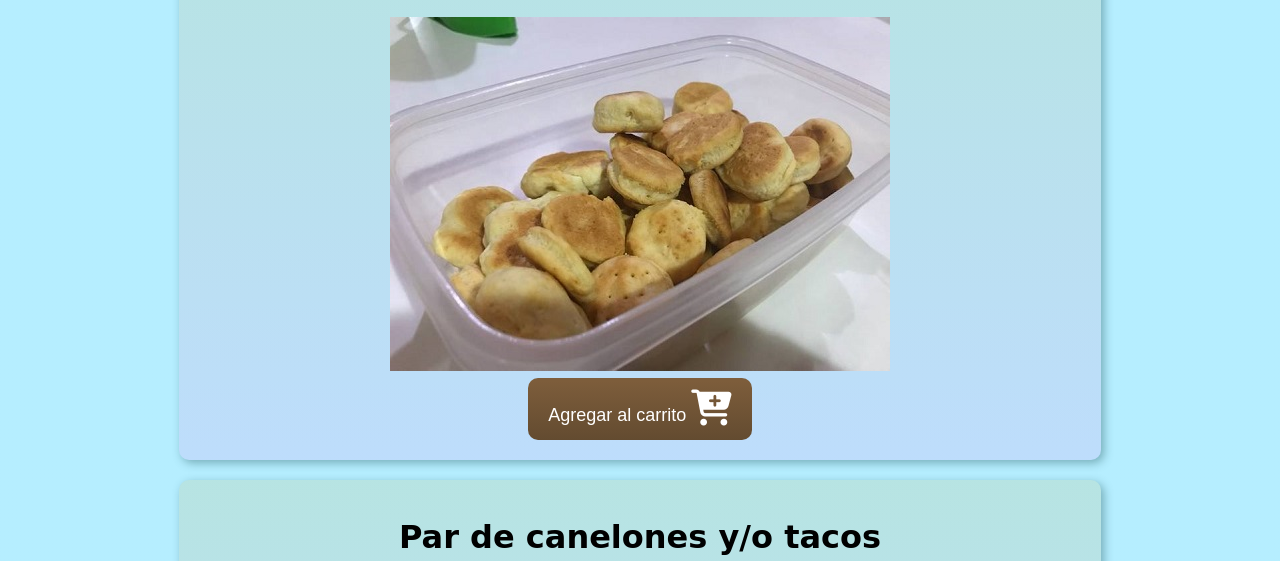
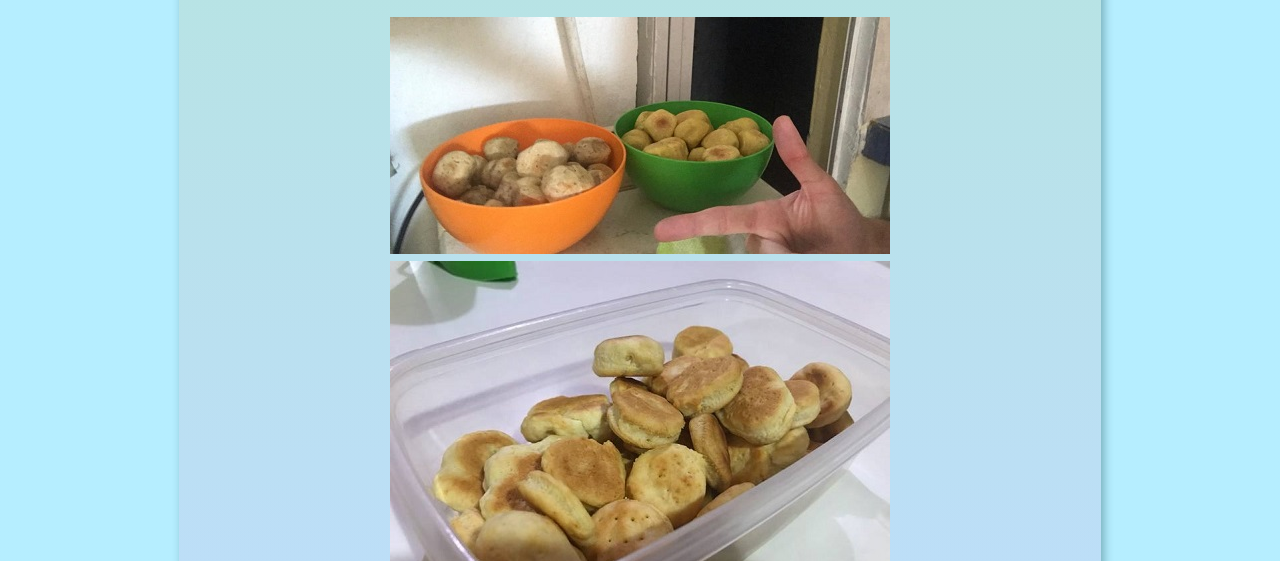
Before and after one commit to nikosanarg/codo-a-codo-1, a plain HTML site: page products.html in a window 1280 px wide. Shown: the part 239-800 px from the top of the page. Drawn offline with Linux system fonts and the light colour scheme; a web font is replaced by a local one.

Commit message:
Agregada nueva imagen en productos

```diff
--- a/products.html
+++ b/products.html
@@ -28,6 +28,7 @@
 		<div class="page font-baloo">
 			<div id="item">
 				<br><h1>Docena de bizcochitos</h1><br>
+				<img id="picture" src="/res/bizcochitos2.jpg" alt="Elaboración propia">
 				<img id="picture" src="/res/bizcochitos.jpg" alt="La estrella de la casa">
 				<br> <a class="pretty-button" href="#">Agregar al carrito <i class="fas fa-cart-plus fa-2x"></i></a>
 			</div>
```
Also changed, not shown: res/bizcochitos2.jpg (added).
